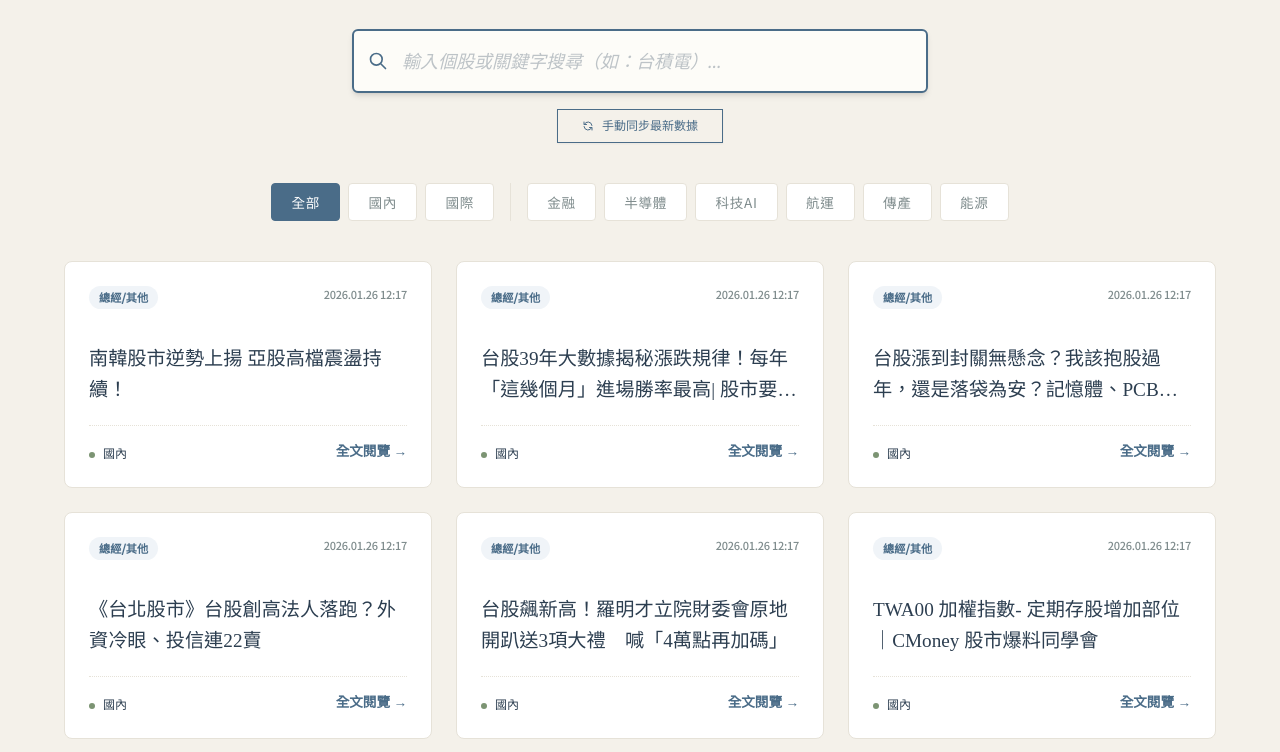
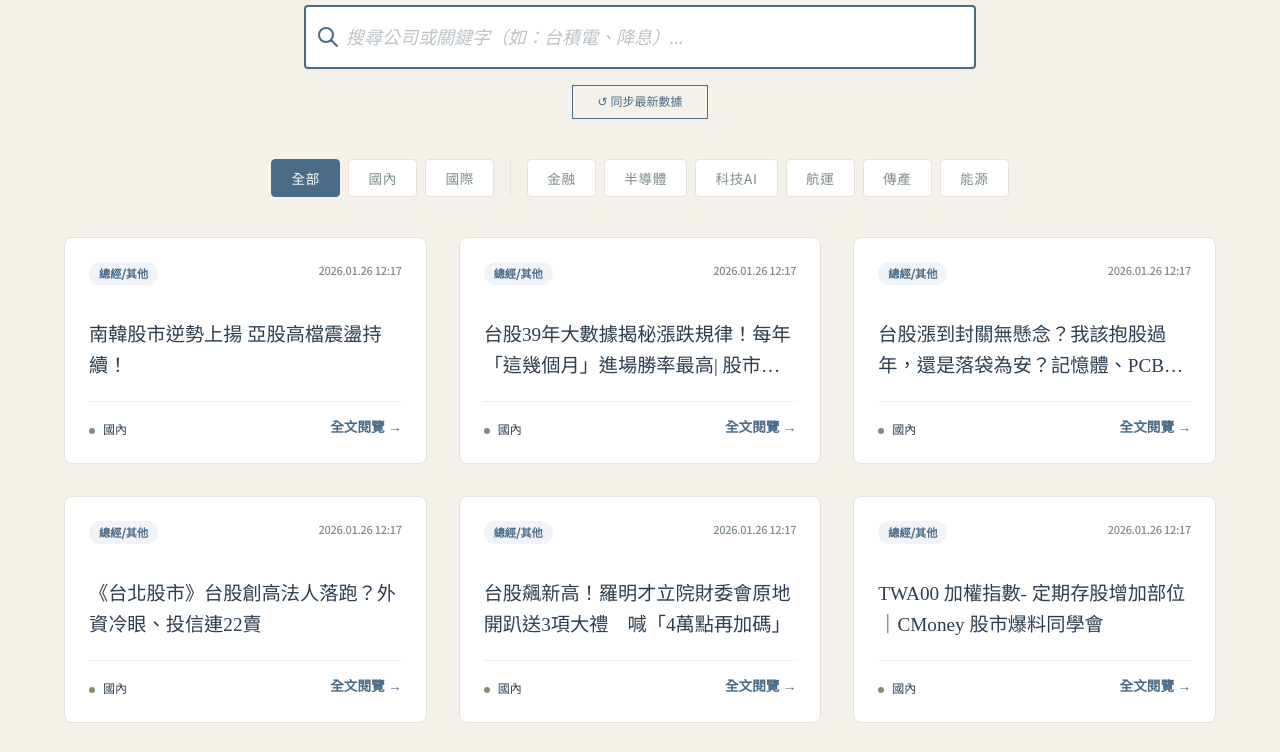
Before and after one commit to sos008901/stock, a plain HTML site: page index.html in a window 1280 px wide. Shown: the part 132-884 px from the top of the page. Drawn offline with nearby package versions, Linux system fonts and the light colour scheme.

Commit message:
Update index.html

```diff
--- a/index.html
+++ b/index.html
@@ -3,42 +3,36 @@
 <head>
     <meta charset="UTF-8">
     <meta name="viewport" content="width=device-width, initial-scale=1.0">
-    <title>股市速報｜和風極致版</title>
+    <title>股市速報｜和風版</title>
     <script src="https://cdn.tailwindcss.com"></script>
     <link rel="stylesheet" href="style.css">
     <link href="https://fonts.googleapis.com/css2?family=Noto+Sans+TC:wght@400;500&family=Noto+Serif+TC:wght@600;700&display=swap" rel="stylesheet">
 </head>
-<body class="p-4 md:p-12">
+<body class="p-4 md:p-12 bg-[#f4f1ea]">
     <div class="max-w-6xl mx-auto">
         <header class="text-center mb-8">
-            <p class="text-[#7f8c8d] text-sm mb-1 tracking-[0.3em] font-serif uppercase">Daily Financial Report</p>
             <h1 class="text-4xl font-bold tracking-wider text-[#2c3e50] font-serif">股市精選速報</h1>
             <div class="w-12 h-[1px] bg-[#4A6C88] mx-auto mt-4"></div>
         </header>
 
-        <div class="max-w-xl mx-auto mb-10 text-center">
-            <div class="relative group mb-4">
-                <div class="absolute inset-y-0 left-0 pl-4 flex items-center pointer-events-none">
-                    <svg class="h-5 w-5 text-[#4A6C88]" fill="none" viewBox="0 0 24 24" stroke="currentColor">
-                        <path stroke-linecap="round" stroke-linejoin="round" stroke-width="2" d="M21 21l-6-6m2-5a7 7 0 11-14 0 7 7 0 0114 0z" />
-                    </svg>
+        <div class="max-w-2xl mx-auto mb-10 text-center">
+            <div class="relative mb-4">
+                <input type="text" id="news-search" placeholder="搜尋公司或關鍵字（如：台積電、降息）..."
+                    class="w-full bg-white border-2 border-[#4A6C88] px-10 py-4 rounded shadow-sm focus:outline-none focus:ring-4 focus:ring-[#4A6C88]/10 text-lg font-serif">
+                <div class="absolute left-3 top-5 text-[#4A6C88]">
+                    <svg class="h-6 w-6" fill="none" viewBox="0 0 24 24" stroke="currentColor"><path stroke-linecap="round" stroke-linejoin="round" stroke-width="2" d="M21 21l-6-6m2-5a7 7 0 11-14 0 7 7 0 0114 0z" /></svg>
                 </div>
-                <input type="text" id="news-search" placeholder="輸入個股或關鍵字搜尋（如：台積電）..."
-                    class="w-full bg-[#fdfcf8] border-2 border-[#4A6C88] pl-12 pr-4 py-4 rounded-md focus:outline-none focus:ring-4 focus:ring-[#4A6C88]/10 font-serif text-lg shadow-md transition-all">
             </div>
-
-            <button onclick="init(true)" class="inline-flex items-center text-xs font-serif text-[#4A6C88] border border-[#4A6C88] px-6 py-2 hover:bg-[#4A6C88] hover:text-white transition-all shadow-sm">
-                <svg class="h-3 w-3 mr-2" fill="none" viewBox="0 0 24 24" stroke="currentColor"><path stroke-linecap="round" stroke-linejoin="round" stroke-width="2" d="M4 4v5h.582m15.356 2A8.001 8.001 0 004.582 9m0 0H9m11 11v-5h-.581m0 0a8.003 8.003 0 01-15.357-2m15.357 2H15" /></svg>
-                手動同步最新數據
+            <button onclick="init(true)" class="text-xs font-serif text-[#4A6C88] border border-[#4A6C88] px-6 py-2 hover:bg-[#4A6C88] hover:text-white transition-all">
+                ↺ 同步最新數據
             </button>
         </div>
 
         <div class="flex flex-wrap gap-2 justify-center mb-10" id="filter-buttons">
-            <div class="flex gap-2 mr-2 border-r border-[#e6e2d8] pr-4">
-                <button onclick="filterByRegion('全部')" class="btn-filter active">全部</button>
-                <button onclick="filterByRegion('國內')" class="btn-filter">國內</button>
-                <button onclick="filterByRegion('國際')" class="btn-filter">國際</button>
-            </div>
+            <button onclick="filterByRegion('全部')" class="btn-filter active">全部</button>
+            <button onclick="filterByRegion('國內')" class="btn-filter">國內</button>
+            <button onclick="filterByRegion('國際')" class="btn-filter">國際</button>
+            <div class="hidden md:block border-l border-[#e6e2d8] mx-2"></div>
             <button onclick="filterByCategory('金融')" class="btn-filter">金融</button>
             <button onclick="filterByCategory('半導體')" class="btn-filter">半導體</button>
             <button onclick="filterByCategory('科技AI')" class="btn-filter">科技AI</button>
@@ -47,8 +41,8 @@
             <button onclick="filterByCategory('能源')" class="btn-filter">能源</button>
         </div>
 
-        <div id="news-container" class="grid grid-cols-1 md:grid-cols-2 lg:grid-cols-3 gap-6">
-            <div class="col-span-full text-center py-20 font-serif animate-pulse">正在調閱最新財經日誌...</div>
+        <div id="news-container" class="grid grid-cols-1 md:grid-cols-2 lg:grid-cols-3 gap-8">
+            <div class="col-span-full text-center py-20 font-serif">載入新聞中...</div>
         </div>
     </div>
     <script src="script.js"></script>
```
